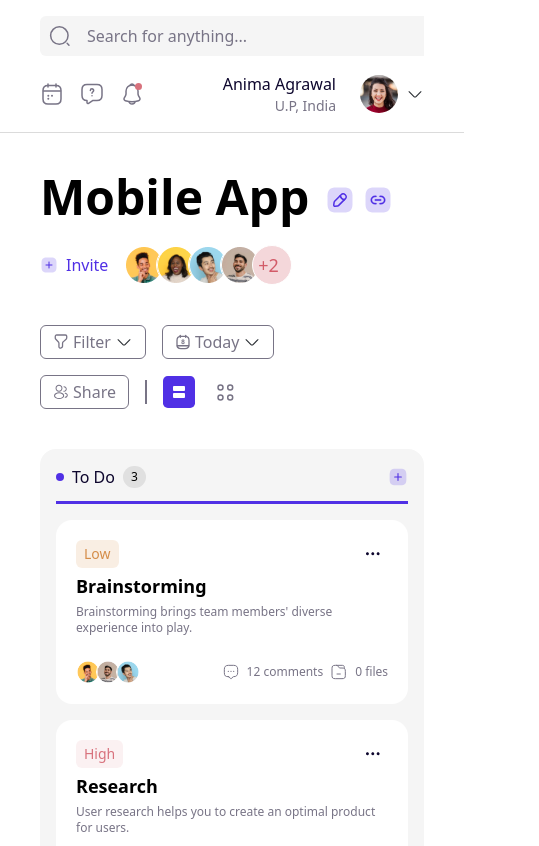
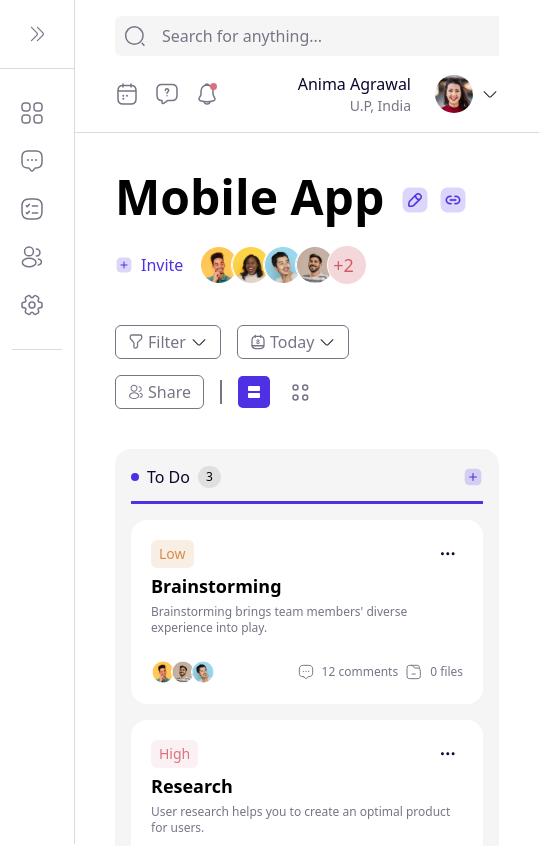
Before and after one commit to astr0n0mer/workflow, a React (Vite) app: page / in a window 390 px wide. Shown: the top 846 px of the page, 539 px wide, since content can reach past the window. Built offline with nearby package versions, Linux system fonts and the light colour scheme.

Commit message:
Fix Sidebar layout on mobile devices

```diff
--- a/src/components/Projects.jsx
+++ b/src/components/Projects.jsx
@@ -11,7 +11,7 @@ export default function Projects() {
   const [selectedProjectIndex, setSelectedProjectIndex] = useState(0);
 
   return (
-    <div className="mx-3 py-6">
+    <div className="mx-3 hidden py-6 md:block">
       <div className="flex items-center justify-between px-3 text-xs font-bold text-secondary">
         <h2 className="uppercase">My Projects</h2>
         <button>
--- a/src/components/Sidebar.jsx
+++ b/src/components/Sidebar.jsx
@@ -15,14 +15,17 @@ export default function Sidebar() {
   }
 
   return (
-    <div className="no-scroll sticky top-0 hidden h-screen min-w-max overflow-auto border-r border-border sm:block">
+    <div className="no-scroll sticky top-0 h-screen min-w-max overflow-auto border-r border-border">
       <div className="flex items-center justify-between gap-2 border-b border-border p-6">
-        <img src={Logo} alt="Workflow" />
-        <p className="mr-4 flex-1 text-xl font-semibold">Project M.</p>
+        <img src={Logo} alt="Workflow" className="hidden md:block" />
+        <p className="mr-4 hidden flex-1 text-xl font-semibold md:block">
+          Project M.
+        </p>
         <button>
           <img
             src={CloseButton}
             alt="Close sidebar"
+            className="rotate-180 md:rotate-0"
             onClick={handleToggleSidebar}
           />
         </button>
@@ -36,7 +39,7 @@ export default function Sidebar() {
             className="flex items-center gap-3 rounded-md p-2 leading-5 hover:bg-border"
           >
             <img src={navItem.icon} alt="home" />
-            <span className="capitalize">{navItem.name}</span>
+            <span className="hidden capitalize md:inline">{navItem.name}</span>
           </Link>
         ))}
       </div>
```
